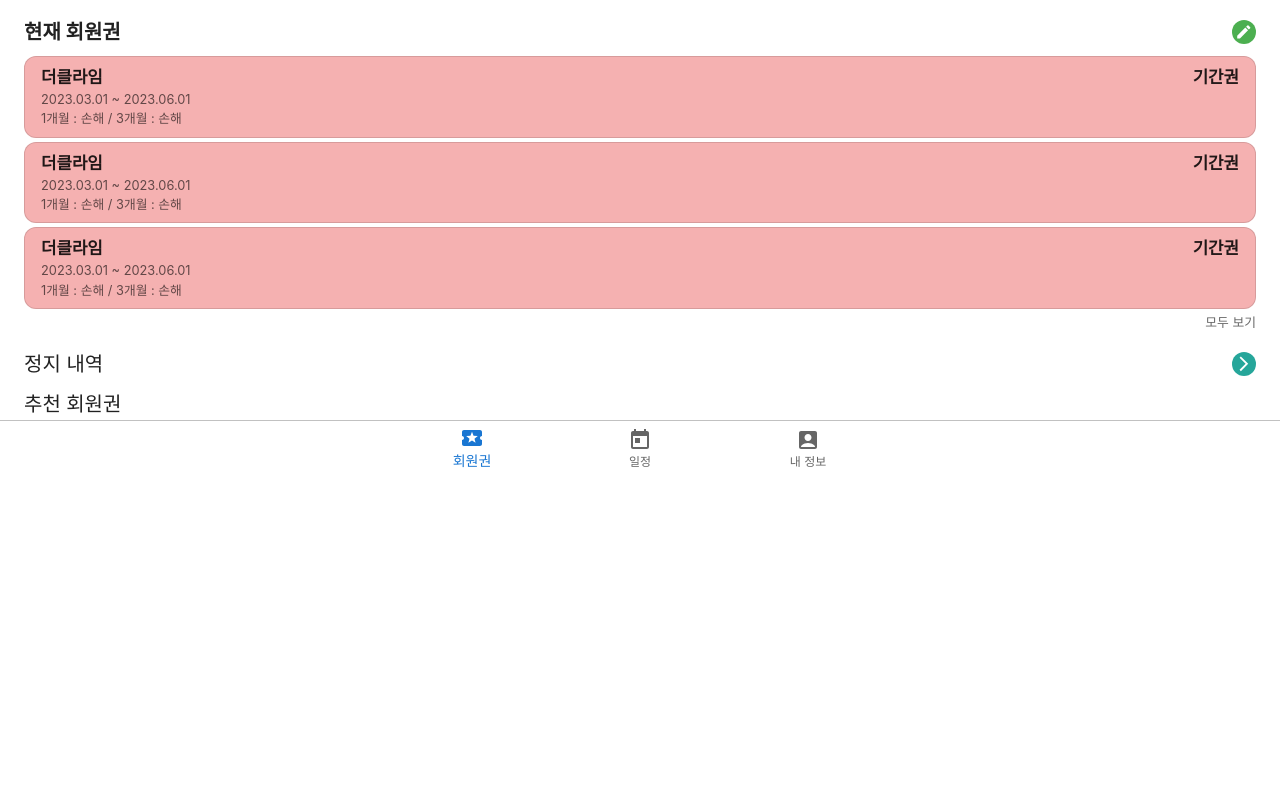
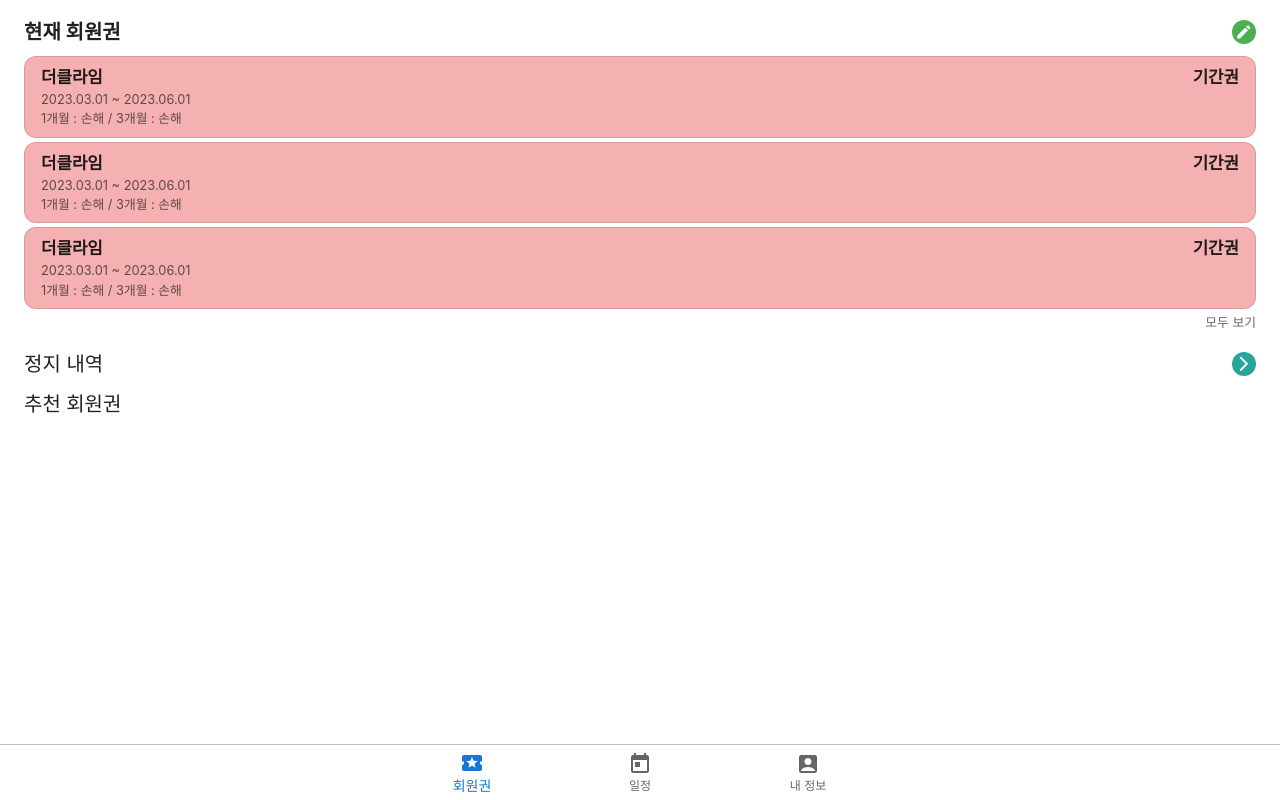
Before and after one commit to SPAMallday/ticket, a React (Create React App) app in the folder ticket-fe/: page /tickets in a window 1280 px wide. Built offline with nearby package versions, Linux system fonts and the light colour scheme.

Commit message:
[feat] navbar 위치 고정

```diff
--- a/ticket-fe/src/routes/Root.tsx
+++ b/ticket-fe/src/routes/Root.tsx
@@ -4,11 +4,11 @@ import { Outlet } from "react-router-dom";
 
 export default function Root() {
     return (
-        <>
+        <Box sx={{height:"100vh", display:"flex", flexDirection:"column", justifyContent:"space-between"}}>
             <Box px={3} pt={2}>
                 <Outlet />
             </Box>
             <NavBar />
-        </>
+        </Box>
     );
 }
```
Also changed, not shown: ticket-fe/src/components/TicketListItem.tsx (indentation only).
